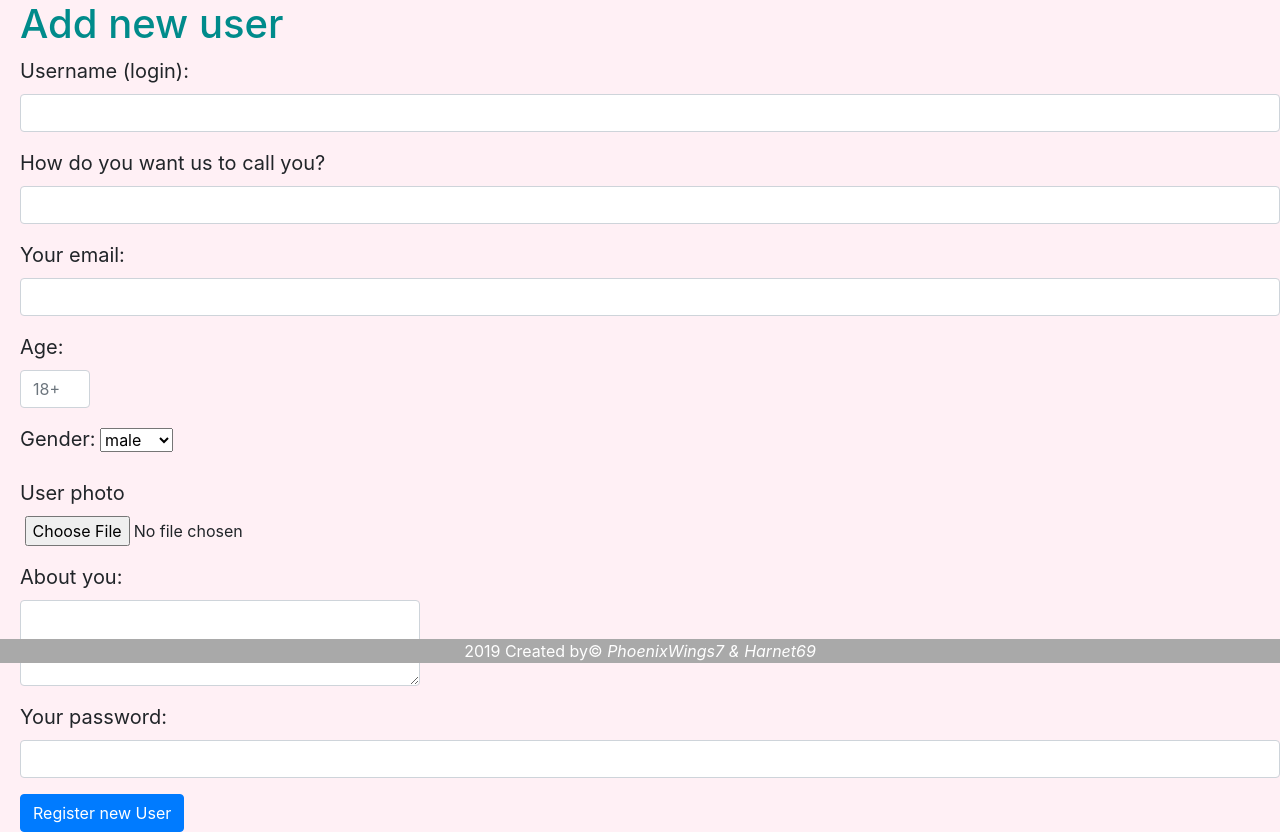
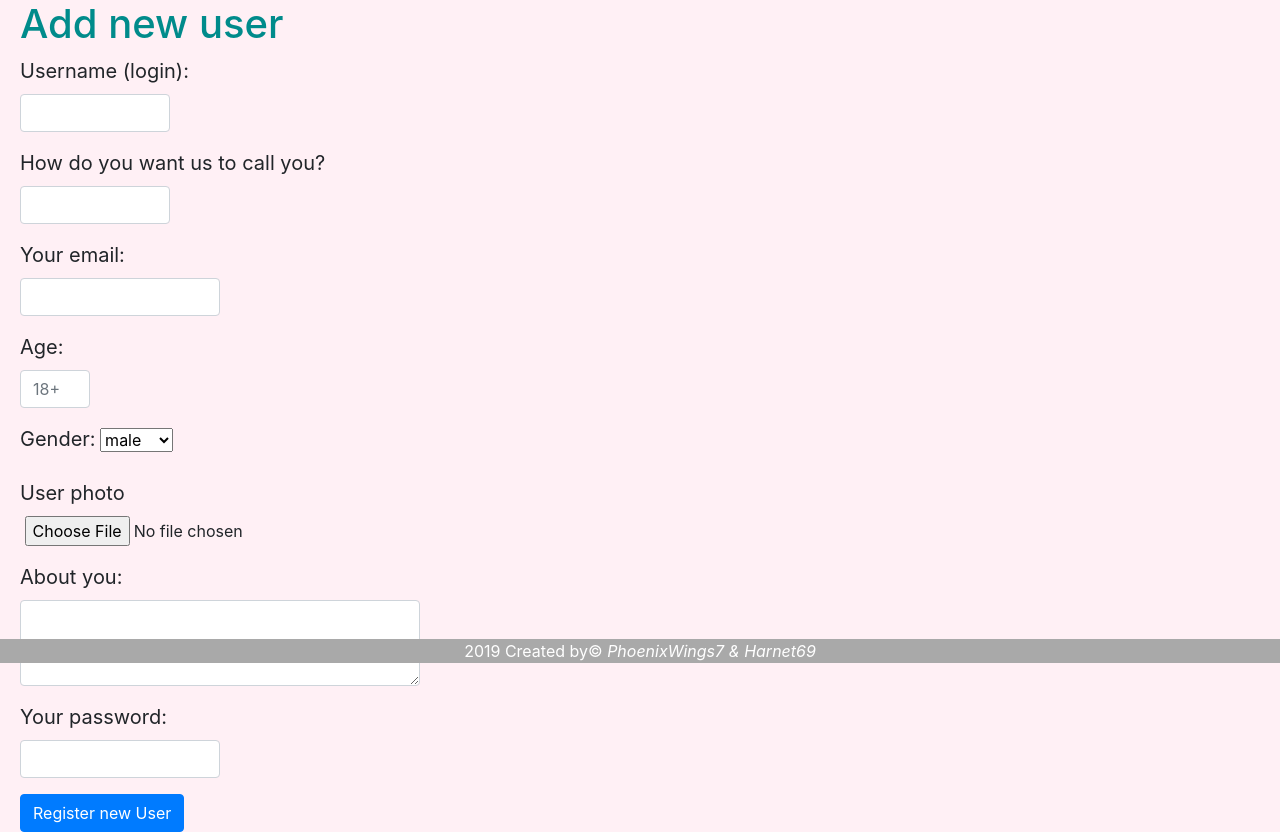
Before and after one commit to Harnet69/quiz-prezentation, a Flask app: page /sign_up in a window 1280 px wide. Shown: the part 137-969 px from the top of the page. Run offline with Flask 2, Linux system fonts and the light colour scheme; some libraries are stand-ins or nearby versions.

Commit message:
Update main.css

```diff
--- a/static/main.css
+++ b/static/main.css
@@ -121,9 +121,14 @@ footer {
 }
 
 /*Style for sign up page*/
-#user_login, #user_name {
+#username, #nickname {
     width: 150px;
 }
+
+#email, #password{
+    width: 200px;
+}
+
 
 .form-group textarea {
     width: 400px;
```
